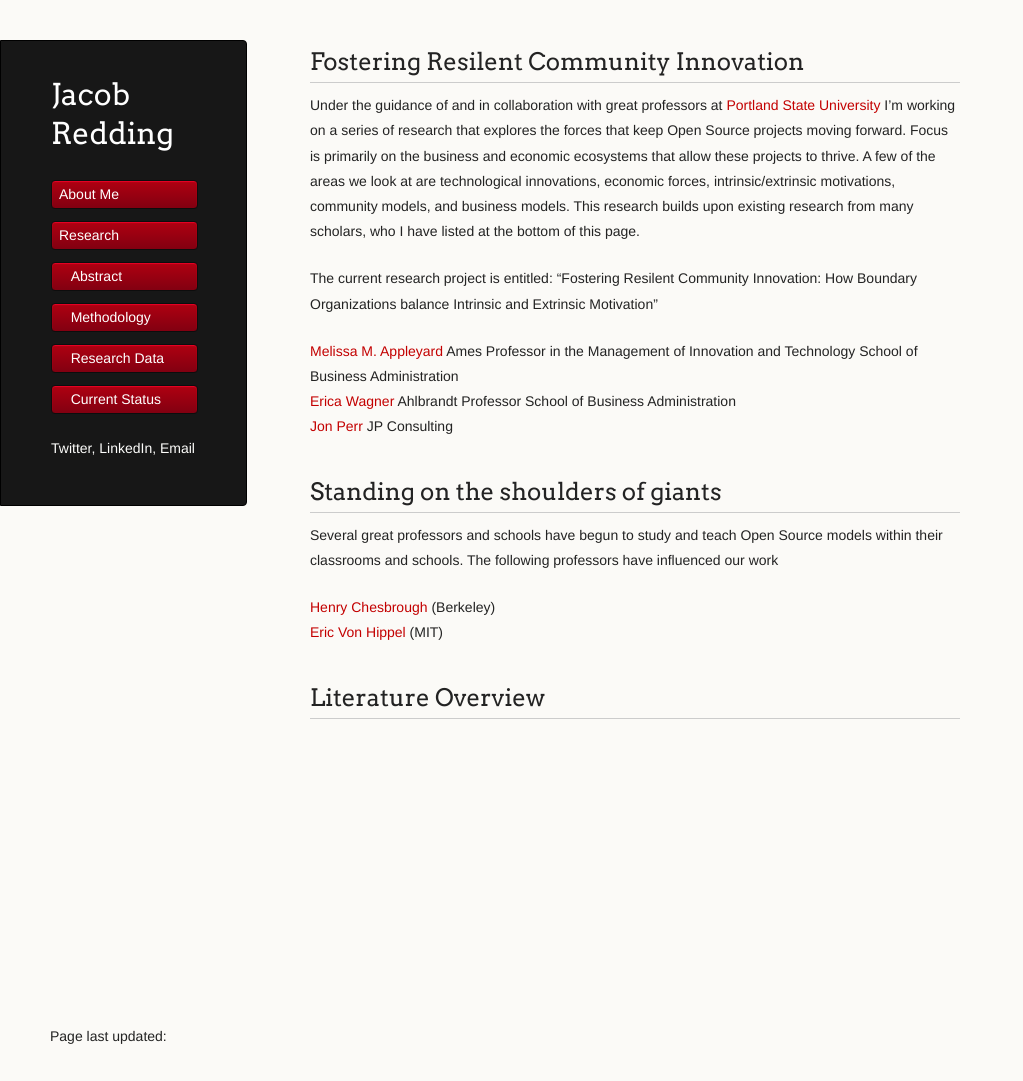
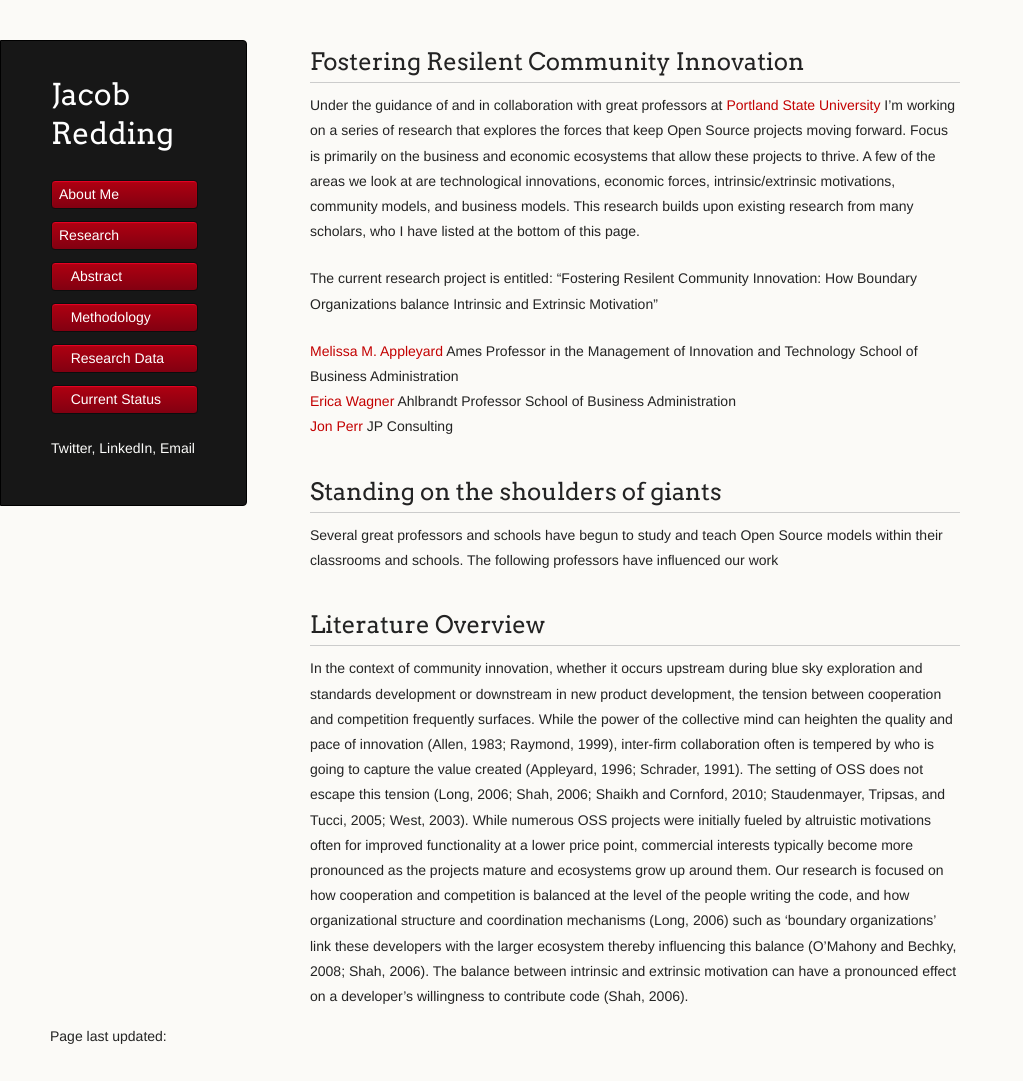
Before and after one commit to jredding/new-site, a Jekyll site: the page built from research/index.md, in a window 1280 px wide and 1081 px high. Shown: the whole window, without its empty margins (0-1023 px from the left). Built offline with Jekyll 4.4.1, drawn with Linux system fonts in a browser that asks for light colours.

Commit message:
Update index.md

```diff
--- a/research/index.md
+++ b/research/index.md
@@ -22,8 +22,20 @@ JP Consulting
 ## Standing on the shoulders of giants
 Several great professors and schools have begun to study and teach Open Source models within their classrooms and schools. The following professors have influenced our work
 
-[Henry Chesbrough](http://facultybio.haas.berkeley.edu/faculty-list/chesbrough-henry) (Berkeley)
-<br />
-[Eric Von Hippel](http://web.mit.edu/evhippel/www/) (MIT)
 
 ## Literature Overview
+
+In the context of community innovation, whether it occurs upstream during blue sky exploration and standards
+development or downstream in new product development, the tension between cooperation and competition
+frequently surfaces. While the power of the collective mind can heighten the quality and pace of innovation
+(Allen, 1983; Raymond, 1999), inter-firm collaboration often is tempered by who is going to capture the value
+created (Appleyard, 1996; Schrader, 1991).
+The setting of OSS does not escape this tension (Long, 2006; Shah, 2006; Shaikh and Cornford, 2010;
+Staudenmayer, Tripsas, and Tucci, 2005; West, 2003). While numerous OSS projects were initially fueled by
+altruistic motivations often for improved functionality at a lower price point, commercial interests typically
+become more pronounced as the projects mature and ecosystems grow up around them. Our research is
+focused on how cooperation and competition is balanced at the level of the people writing the code, and how
+organizational structure and coordination mechanisms (Long, 2006) such as ‘boundary organizations’ link
+these developers with the larger ecosystem thereby influencing this balance (O’Mahony and Bechky, 2008;
+Shah, 2006). The balance between intrinsic and extrinsic motivation can have a pronounced effect on a
+developer’s willingness to contribute code (Shah, 2006).
```
